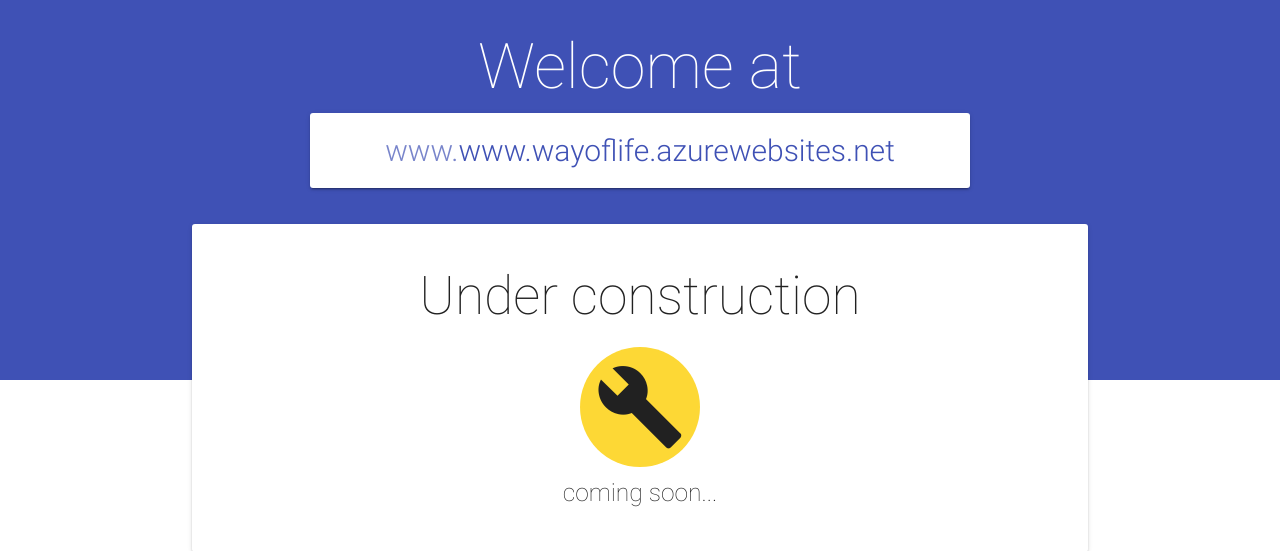
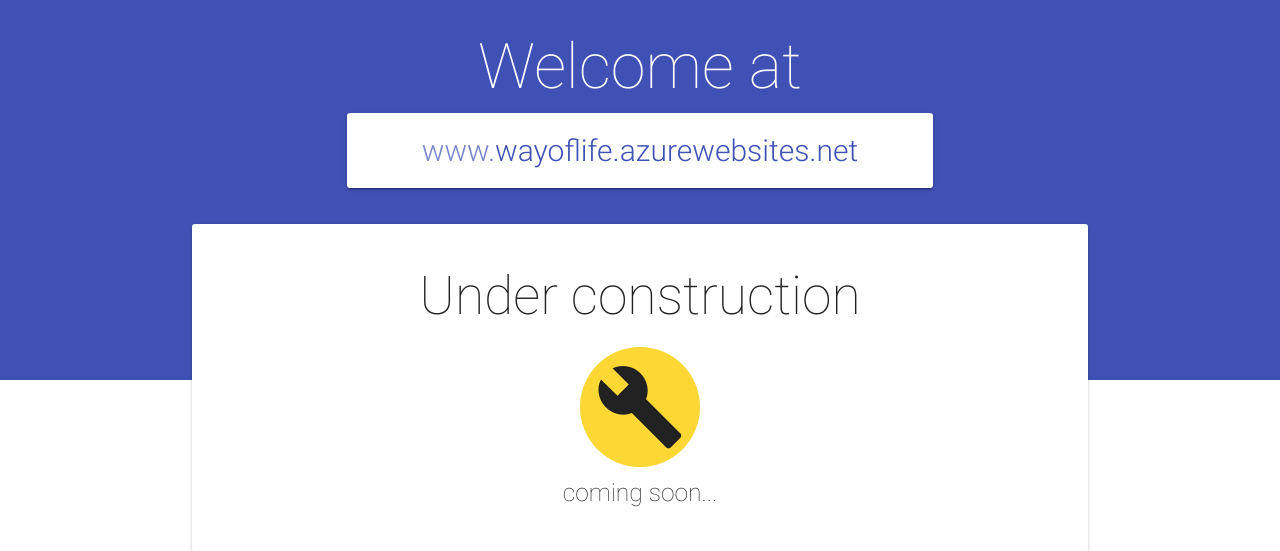
Before and after one commit to KU-KI/wayoflife, a PHP site: page / in a window 1280 px wide. Shown: the top 551 px of the page. Run offline with PHP 8.4, Linux system fonts and the light colour scheme; some libraries are stand-ins or nearby versions; some web fonts are replaced.

Commit message:
Update index.php

```diff
--- a/index.php
+++ b/index.php
@@ -216,7 +216,7 @@
 
 <div class="bg indigo">
   <h1>Welcome at</h1>
-  <div class="domain white indigo-text z-depth-1">www.wayoflife.azurewebsites.net</div>
+  <div class="domain white indigo-text z-depth-1">wayoflife.azurewebsites.net</div>
 </div>
 <div class="container white z-depth-1 anim-0">
   <div class="row">
```
